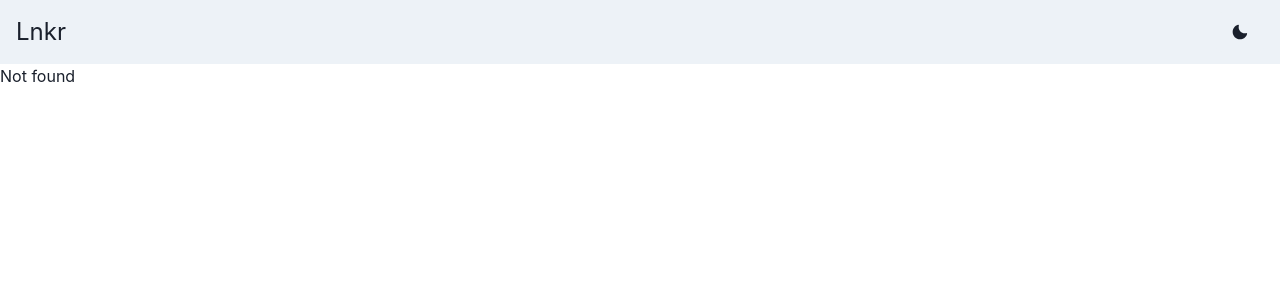
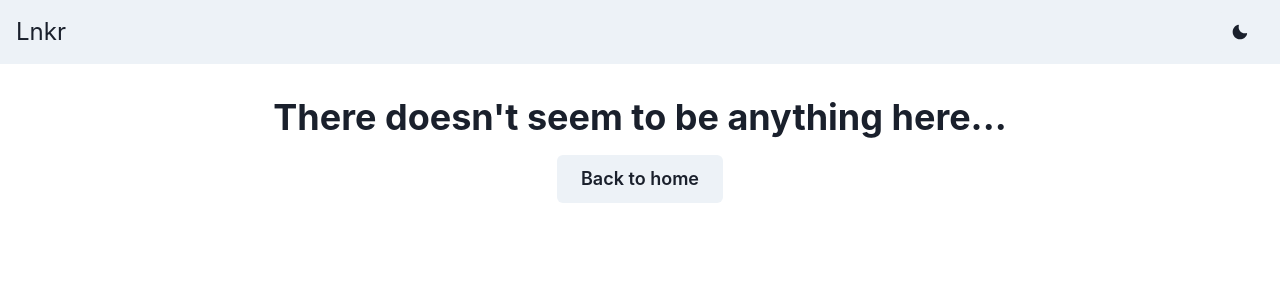
Before and after one commit to vafomin/lnkr, a React (Vite) app in the folder frontend/: page /error in a window 1280 px wide. Before the commit this address had no page. Shown: the top 300 px of the page. Built offline with nearby package versions, Linux system fonts and the light colour scheme.

Commit message:
frontend: feat: add not found page

```diff
--- a/frontend/src/pages/NotFound.tsx
+++ b/frontend/src/pages/NotFound.tsx
@@ -1,5 +1,21 @@
+import { Box, Heading, Button } from "@chakra-ui/react";
+import { useNavigate } from "react-router-dom";
+
 const NotFound: React.FC = () => {
-  return <h1>Not found</h1>;
+  let navigate = useNavigate();
+
+  const onBack = () => {
+    navigate("/");
+  };
+
+  return (
+    <Box display="flex" flexDirection="column" pt={8} alignItems="center">
+      <Heading mb={4}>There doesn't seem to be anything here...</Heading>
+      <Button size="lg" onClick={onBack}>
+        Back to home
+      </Button>
+    </Box>
+  );
 };
 
 export default NotFound;
```
